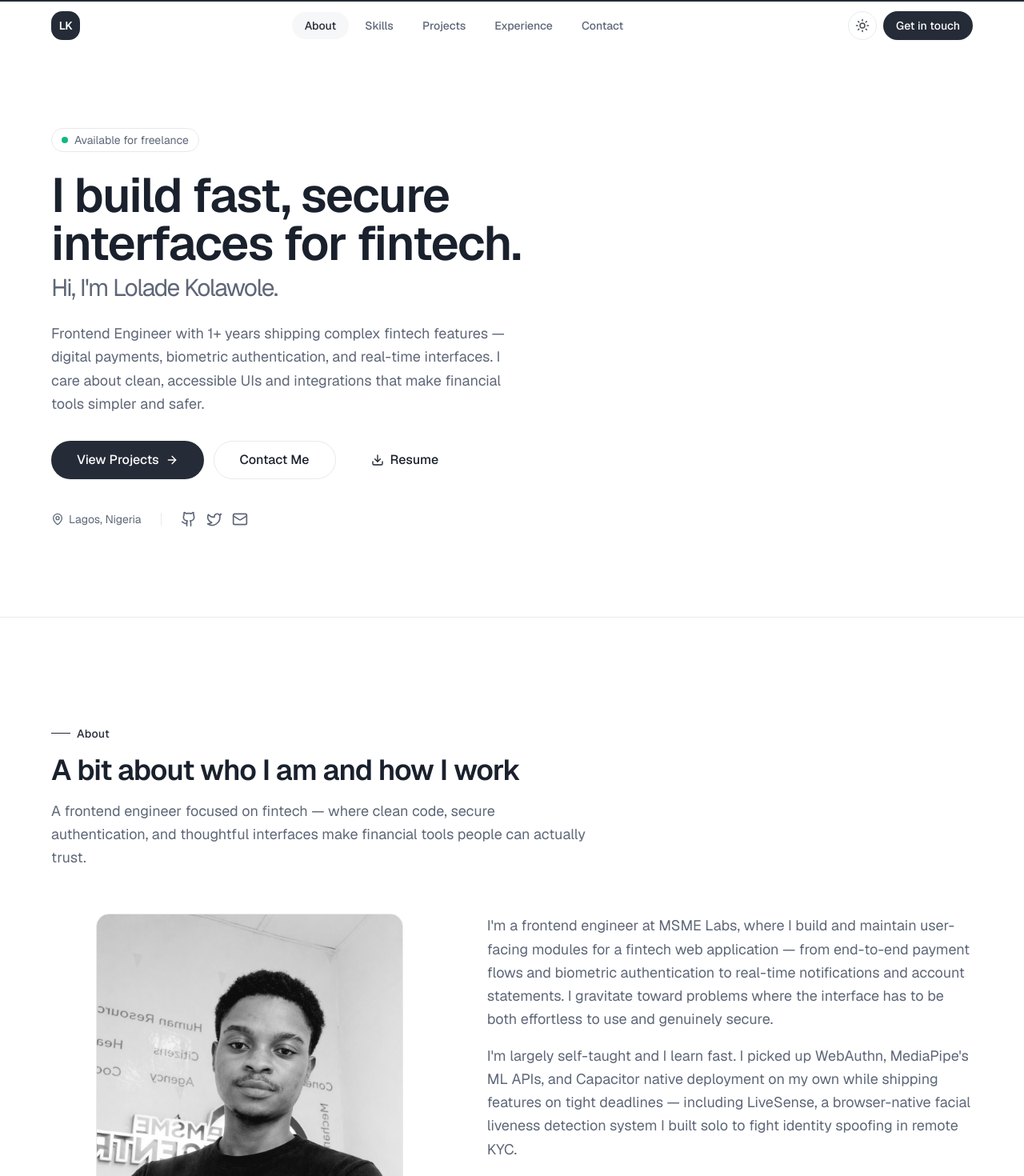
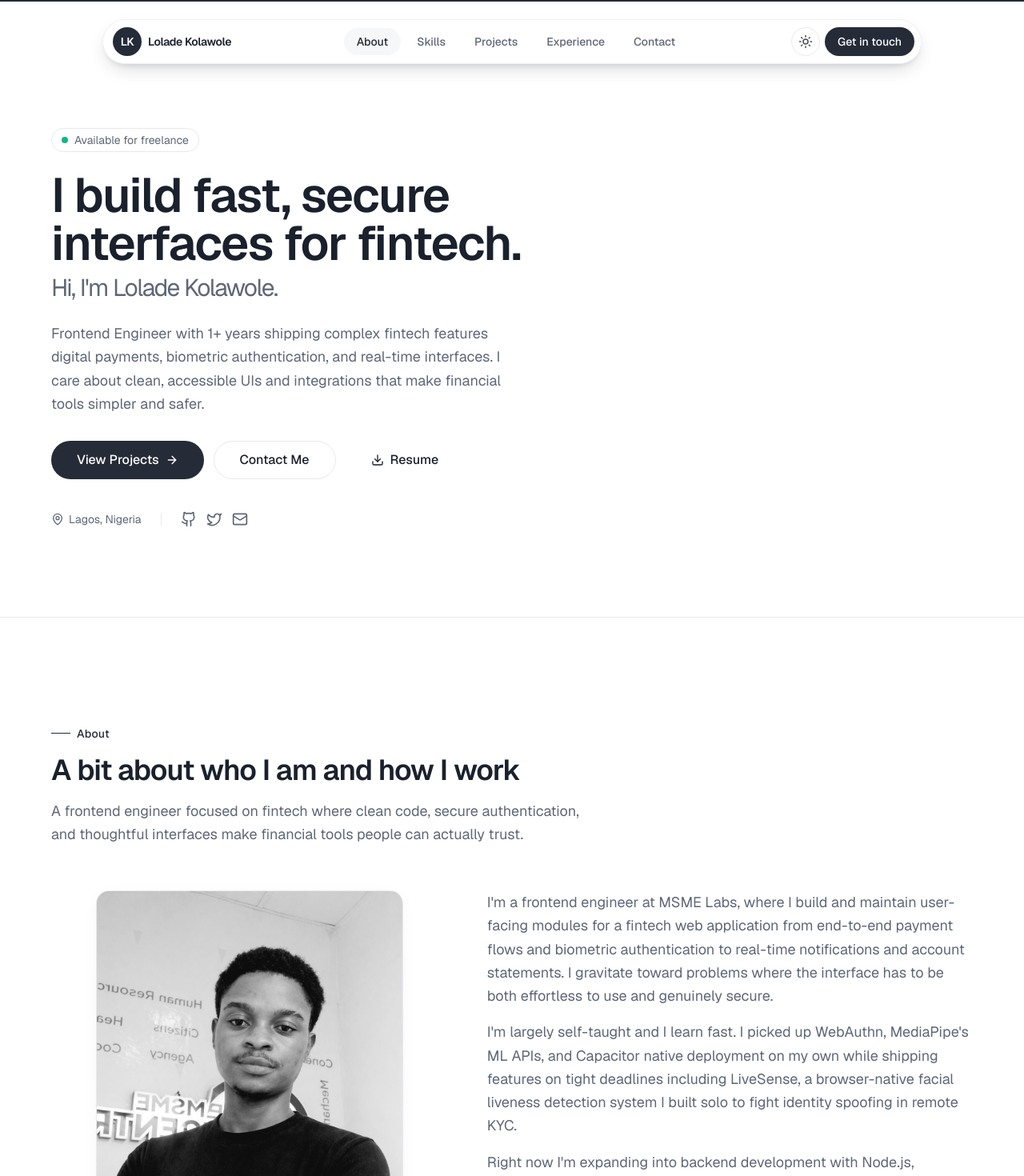
Before and after one commit to Bossz-web/portfolio, a Next.js app: page / in a window 1280 px wide. Shown: the top 1470 px of the page at 80% size. Built offline with nearby package versions, Linux system fonts and the light colour scheme.

Commit message:
Navbar ----

```diff
--- a/app/globals.css
+++ b/app/globals.css
@@ -28,6 +28,15 @@
     --accent-foreground: 0 0% 100%;
     --accent-subtle: 220 20% 97%;
 
+    /* Elevation. `--shadow-color` keeps drop shadows dark in BOTH themes (never
+     * derive them from --foreground, which inverts to white in dark mode).
+     * `--shadow-boost` scales every shadow alpha at once, since dark surfaces
+     * need more opacity to read. `--rim` is the top highlight on raised edges. */
+    --shadow-color: 220 26% 14%;
+    --shadow-boost: 1;
+    --rim: 0 0% 100% / 0.55;
+    --rim-strong: 0 0% 100% / 0.7;
+
     --radius: 0.875rem;
   }
 
@@ -47,6 +56,13 @@
     --accent: 210 20% 96%;
     --accent-foreground: 220 26% 14%;
     --accent-subtle: 220 20% 18%;
+
+    /* Elevation — near-black shadows, boosted, with a whisper of a rim. A white
+     * rim above ~10% reads as a glowing seam against the dark background. */
+    --shadow-color: 222 47% 2%;
+    --shadow-boost: 2.2;
+    --rim: 210 20% 96% / 0.07;
+    --rim-strong: 210 20% 96% / 0.1;
   }
 }
 
@@ -57,8 +73,8 @@
 
   html {
     scroll-behavior: smooth;
-    /* Offset anchored scroll targets for the sticky navbar height. */
-    scroll-padding-top: 5rem;
+    /* Offset anchored scroll targets for the floating navbar (pt + height). */
+    scroll-padding-top: 6.5rem;
     -webkit-text-size-adjust: 100%;
   }
 
--- a/components/layout/navbar.jsx
+++ b/components/layout/navbar.jsx
@@ -38,22 +38,27 @@ export function Navbar() {
   const monogram = "LK";
 
   return (
-    <header
-      className={cn(
-        "fixed inset-x-0 top-0 z-50 transition-all duration-300",
-        scrolled
-          ? "border-b border-border bg-background/80 backdrop-blur-md"
-          : "border-b border-transparent bg-transparent",
-      )}
-    >
-      <nav className="container flex h-16 items-center justify-between">
+    <header className="fixed inset-x-0 top-0 z-50 px-4 pt-4 sm:pt-6">
+      <nav
+        className={cn(
+          "mx-auto flex h-14 max-w-5xl items-center justify-between rounded-full pl-2 pr-2",
+          "border border-border/70 backdrop-blur-xl",
+          "transition-[box-shadow,transform,background-color] duration-300 ease-out",
+          scrolled
+            ? "bg-card/95 shadow-pop-lg sm:-translate-y-0.5"
+            : "bg-card/85 shadow-pop",
+        )}
+      >
         <a
           href="#hero"
-          className="group inline-flex items-center gap-2 rounded-md transition-colors"
+          className="group inline-flex items-center gap-2 rounded-full py-1 pl-1 pr-3 transition-colors"
           aria-label="Lolade Kolawole — home"
         >
-          <span className="inline-flex h-9 w-9 items-center justify-center rounded-lg bg-accent text-accent-foreground font-semibold text-sm tracking-tight transition-transform group-hover:scale-105">
+          <span className="inline-flex h-9 w-9 items-center justify-center rounded-full bg-accent text-accent-foreground font-semibold text-sm tracking-tight transition-transform group-hover:scale-105">
             {monogram}
+          </span>
+          <span className="hidden text-sm font-semibold tracking-tight text-foreground sm:inline">
+            Lolade Kolawole
           </span>
         </a>
 
@@ -86,7 +91,7 @@ export function Navbar() {
           })}
         </ul>
 
-        <div className="flex items-center gap-2">
+        <div className="flex items-center gap-1.5">
           <ThemeToggle />
           <Button asChild size="sm" className="hidden md:inline-flex">
             <a href="#contact">Get in touch</a>
--- a/components/layout/scroll-to-top.jsx
+++ b/components/layout/scroll-to-top.jsx
@@ -22,7 +22,7 @@ export function ScrollToTop() {
           initial={{ opacity: 0, scale: 0.8, y: 8 }}
           animate={{ opacity: 1, scale: 1, y: 0 }}
           exit={{ opacity: 0, scale: 0.8, y: 8 }}
-          className="fixed bottom-6 right-6 z-50 inline-flex h-11 w-11 items-center justify-center rounded-full border border-border bg-card text-foreground shadow-card transition-colors hover:border-accent/50 hover:text-accent"
+          className="fixed bottom-6 right-6 z-50 inline-flex h-11 w-11 items-center justify-center rounded-full border border-border bg-card text-foreground shadow-soft transition-colors hover:border-accent/50 hover:text-accent"
           aria-label="Scroll back to top"
         >
           <ArrowUp className="h-5 w-5" />
--- a/components/sections/about.jsx
+++ b/components/sections/about.jsx
@@ -18,7 +18,7 @@ export function About() {
         <div className="mt-14 grid gap-12 lg:grid-cols-[0.9fr_1.1fr] lg:items-start">
           {/* Portrait */}
           <Reveal className="relative mx-auto w-full max-w-sm">
-            <div className="relative aspect-[4/5] overflow-hidden rounded-2xl border border-border bg-muted shadow-card">
+            <div className="relative aspect-[4/5] overflow-hidden rounded-2xl border border-border bg-muted shadow-soft">
               <Image
                 src={personalInfo.aboutImage}
                 alt={`${personalInfo.name} at work`}
@@ -44,7 +44,7 @@ export function About() {
                 const Icon = strength.icon;
                 return (
                   <RevealItem key={strength.title}>
-                    <div className="group h-full rounded-xl border border-border bg-card p-5 transition-all duration-200 hover:-translate-y-0.5 hover:border-accent/40 hover:shadow-card">
+                    <div className="group h-full rounded-xl border border-border bg-card p-5 transition-all duration-200 hover:-translate-y-0.5 hover:border-accent/40 hover:shadow-soft">
                       <span className="inline-flex h-10 w-10 items-center justify-center rounded-lg bg-accent-subtle text-accent transition-transform duration-200 group-hover:scale-110">
                         <Icon className="h-5 w-5" />
                       </span>
--- a/components/sections/contact.jsx
+++ b/components/sections/contact.jsx
@@ -106,7 +106,7 @@ export function Contact() {
 
           {/* Right: form / success state */}
           <Reveal delay={0.1}>
-            <div className="rounded-2xl border border-border bg-card p-6 shadow-card sm:p-8">
+            <div className="rounded-2xl border border-border bg-card p-6 shadow-soft sm:p-8">
               <AnimatePresence mode="wait">
                 {status === "success" ? (
                   <motion.div
--- a/components/sections/education.jsx
+++ b/components/sections/education.jsx
@@ -32,7 +32,7 @@ export function Education() {
             const Icon = iconByType[item.type];
             return (
               <RevealItem key={`${item.institution}-${index}`}>
-                <div className="group flex gap-4 rounded-2xl border border-border bg-card p-6 transition-all duration-300 hover:border-accent/40 hover:shadow-card">
+                <div className="group flex gap-4 rounded-2xl border border-border bg-card p-6 transition-all duration-300 hover:border-accent/40 hover:shadow-soft">
                   <span className="inline-flex h-11 w-11 shrink-0 items-center justify-center rounded-xl bg-accent-subtle text-accent transition-transform duration-300 group-hover:scale-110">
                     <Icon className="h-5 w-5" />
                   </span>
--- a/components/sections/experience.jsx
+++ b/components/sections/experience.jsx
@@ -26,7 +26,7 @@ export function Experience() {
                 </span>
 
                 <Reveal>
-                  <div className="rounded-2xl border border-border bg-card p-6 transition-all duration-300 hover:border-accent/40 hover:shadow-card">
+                  <div className="rounded-2xl border border-border bg-card p-6 transition-all duration-300 hover:border-accent/40 hover:shadow-soft">
                     <div className="flex flex-wrap items-start justify-between gap-2">
                       <div>
                         <h3 className="text-lg font-semibold text-foreground">
--- a/components/ui/button.jsx
+++ b/components/ui/button.jsx
@@ -16,7 +16,7 @@ const base =
 /** @type {Record<ButtonVariant, string>} */
 const variants = {
   primary:
-    "bg-accent text-accent-foreground shadow-subtle hover:shadow-card hover:brightness-110 active:scale-[0.98]",
+    "bg-accent text-accent-foreground shadow-subtle hover:shadow-soft hover:brightness-110 active:scale-[0.98]",
   secondary:
     "bg-foreground text-background hover:opacity-90 active:scale-[0.98]",
   outline:
--- a/config/site.js
+++ b/config/site.js
@@ -12,13 +12,13 @@
  * @type {import('@/types').SeoConfig}
  */
 export const siteConfig = {
-  siteName: "Lolade Kolawole — Frontend Engineer",
+  siteName: " — Frontend Engineer",
   title: "Ololade · Frontend Engineer",
   description:
     "Frontend Engineer specializing in React, Next.js, and fintech interfaces — digital payments, biometric authentication, and fast, accessible UIs.",
   url: "https://portfolio-cqyoivs1p-bossz-webs-projects.vercel.app",
   ogImage: "/opengraph-image",
-  twitterHandle: "@Anon_jamaal",
+  twitterHandle: "@Ololade_dev",
   keywords: [
     "Frontend Engineer",
     "React Developer",
--- a/content/personal.js
+++ b/content/personal.js
@@ -11,11 +11,11 @@ export const personalInfo = {
   headline: "I build fast, secure interfaces for fintech.",
   role: "Frontend Engineer",
   summary:
-    "Frontend Engineer with 1+ years shipping complex fintech features — digital payments, biometric authentication, and real-time interfaces. I care about clean, accessible UIs and integrations that make financial tools simpler and safer.",
-  bio: "A frontend engineer focused on fintech — where clean code, secure authentication, and thoughtful interfaces make financial tools people can actually trust.",
+    "Frontend Engineer with 1+ years shipping complex fintech features digital payments, biometric authentication, and real-time interfaces. I care about clean, accessible UIs and integrations that make financial tools simpler and safer.",
+  bio: "A frontend engineer focused on fintech  where clean code, secure authentication, and thoughtful interfaces make financial tools people can actually trust.",
   story: [
-    "I'm a frontend engineer at MSME Labs, where I build and maintain user-facing modules for a fintech web application — from end-to-end payment flows and biometric authentication to real-time notifications and account statements. I gravitate toward problems where the interface has to be both effortless to use and genuinely secure.",
-    "I'm largely self-taught and I learn fast. I picked up WebAuthn, MediaPipe's ML APIs, and Capacitor native deployment on my own while shipping features on tight deadlines — including LiveSense, a browser-native facial liveness detection system I built solo to fight identity spoofing in remote KYC.",
+    "I'm a frontend engineer at MSME Labs, where I build and maintain user-facing modules for a fintech web application from end-to-end payment flows and biometric authentication to real-time notifications and account statements. I gravitate toward problems where the interface has to be both effortless to use and genuinely secure.",
+    "I'm largely self-taught and I learn fast. I picked up WebAuthn, MediaPipe's ML APIs, and Capacitor native deployment on my own while shipping features on tight deadlines including LiveSense, a browser-native facial liveness detection system I built solo to fight identity spoofing in remote KYC.",
     "Right now I'm expanding into backend development with Node.js, advanced TypeScript patterns, and system design, on the way to becoming a more complete engineer. When I'm heads-down, I'm usually chasing a subtle UI bug that everyone else walked past.",
   ],
   location: "Lagos, Nigeria",
--- a/tailwind.config.js
+++ b/tailwind.config.js
@@ -59,10 +59,22 @@ module.exports = {
       maxWidth: {
         content: "72rem",
       },
+      /* Elevation is driven by `--shadow-color`, `--shadow-boost`, and `--rim`
+       * (see globals.css) so shadows stay dark and rims stay subtle in dark
+       * mode. Tune the feel per theme there, not here. */
       boxShadow: {
-        subtle: "0 1px 2px 0 hsl(var(--foreground) / 0.04)",
-        card: "0 4px 24px -8px hsl(var(--foreground) / 0.08)",
-        elevated: "0 16px 48px -16px hsl(var(--foreground) / 0.16)",
+        subtle:
+          "0 1px 2px 0 hsl(var(--shadow-color) / calc(0.04 * var(--shadow-boost)))",
+        /* Named `soft`, not `card`: a boxShadow key that matches a color key
+         * makes Tailwind emit a competing `shadow-<name>` color utility that
+         * wins the cascade and repaints the shadow in that color. */
+        soft: "0 4px 24px -8px hsl(var(--shadow-color) / calc(0.08 * var(--shadow-boost)))",
+        elevated:
+          "0 16px 48px -16px hsl(var(--shadow-color) / calc(0.16 * var(--shadow-boost)))",
+        /* Directional "raised" shadows: lit top rim + drop below the pill. */
+        pop: "inset 0 1px 0 0 hsl(var(--rim)), 0 10px 24px -8px hsl(var(--shadow-color) / calc(0.22 * var(--shadow-boost))), 0 4px 8px -4px hsl(var(--shadow-color) / calc(0.14 * var(--shadow-boost)))",
+        "pop-lg":
+          "inset 0 1px 0 0 hsl(var(--rim-strong)), 0 20px 44px -12px hsl(var(--shadow-color) / calc(0.30 * var(--shadow-boost))), 0 6px 14px -6px hsl(var(--shadow-color) / calc(0.20 * var(--shadow-boost)))",
       },
       keyframes: {
         "fade-up": {
```
